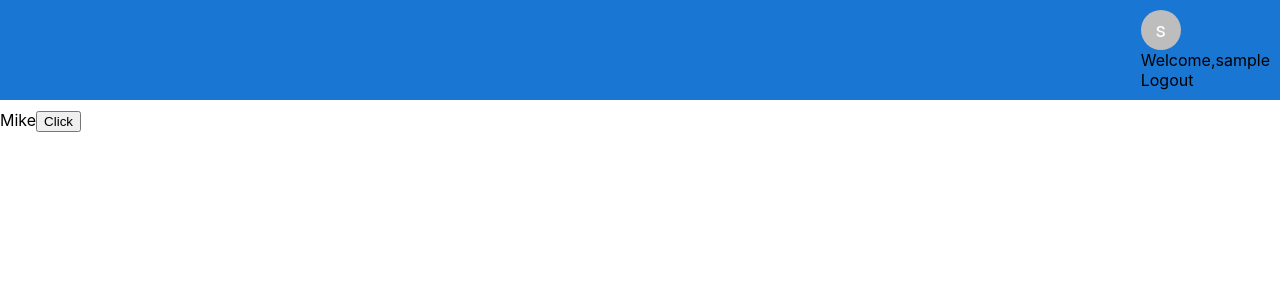
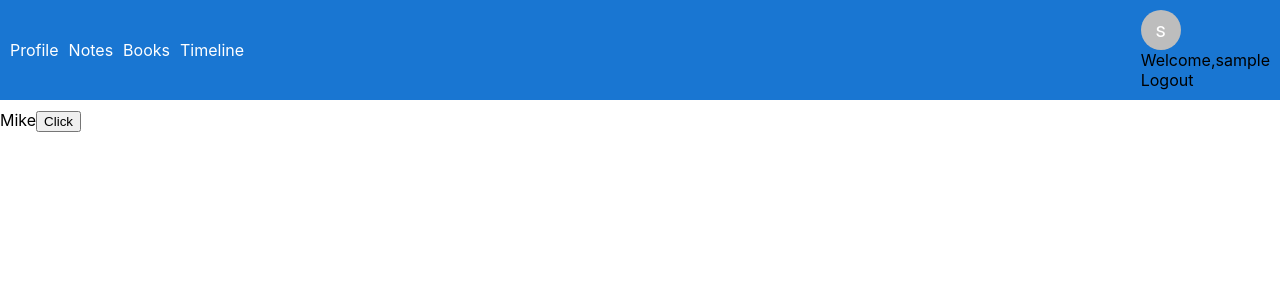
Before and after one commit to PizzaCat07/notes-front-end-fsd-jan-23, a React (Create React App) app: page /notes in a window 1280 px wide. Shown: the top 300 px of the page. Built offline with nearby package versions, Linux system fonts and the light colour scheme; sample sign-in values are in the browser's storage.

Commit message:
likes added

```diff
--- a/src/App.css
+++ b/src/App.css
@@ -85,7 +85,7 @@ div{
     margin-bottom: 10px;
     padding: 10px;
     display: flex;
-    justify-content: flex-end;
+    justify-content: space-between;
     position: sticky;
     top: 0;
 }
@@ -147,3 +147,15 @@ div{
     display: flex;
     justify-content: center;
 }
+
+.app-name{
+    display: flex;
+    justify-content: center;
+    align-items: center;
+    gap: 10px;
+}
+
+.app-name>a{
+    color: white;
+    text-decoration: none;
+}
--- a/src/pages/posts/PostItem.jsx
+++ b/src/pages/posts/PostItem.jsx
@@ -1,10 +1,19 @@
 import { Avatar } from '@mui/material'
 import React, { useState } from 'react'
 import CommentsList from './CommentsList'
+import { commonPatchJson } from '../../shared/utils/api-helpers'
+import FavoriteBorderIcon from '@mui/icons-material/FavoriteBorder';
 
 export default function PostItem({ post }) {
     const [showComments, setShowComments] = useState(false)
-
+    const [likeCounter,setLikeCounter] = useState(post.likes)
+    function likeOrUnlike() {
+        commonPatchJson('/likes/' + post._id)
+            .then(x => {
+                // we have to update post html with new data
+                setLikeCounter(x.newLikes)
+            })
+    }
     return (
         <div className='post-item'>
 
@@ -18,6 +27,10 @@ export default function PostItem({ post }) {
                 <span>{post.author?.username}</span>
             </div>
             <p>{post.content}</p>
+
+            <div>
+                <p style={{'cursor':'pointer'}} onClick={likeOrUnlike}> <FavoriteBorderIcon/>  {likeCounter ? likeCounter : 0}</p>
+            </div>
             <p onClick={() => setShowComments(!showComments)}>{showComments ? 'hide' : 'show'} comments</p>
             {
                 showComments ? <CommentsList postId={post._id} /> : <></>
--- a/src/shared/components/Header.jsx
+++ b/src/shared/components/Header.jsx
@@ -25,7 +25,12 @@ export default function Header() {
     }
     return (
         <div className='app-header'>
-            <div className="app-name"></div>
+            <div className="app-name">
+                <a href='/profile'>Profile</a>
+                <a href='/notes'>Notes</a>
+                <a href='/books-list'>Books</a>
+                <a href='/posts-list'>Timeline</a>
+            </div>
             <div className="user-info">
                 {
                     avatar ?
```
